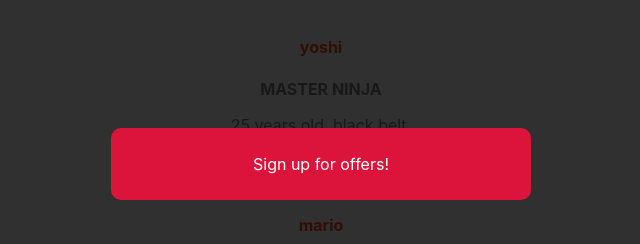
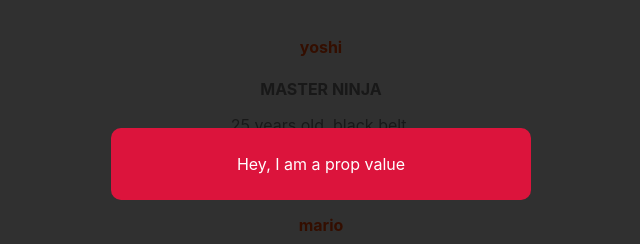
Before and after one commit to ericgross83/svelte-course, a Svelte app: page / in a window 1280 px wide. Shown: the top 244 px of the page, without its empty margins (319-959 px from the left). Built offline with nearby package versions, Linux system fonts and the light colour scheme.

Commit message:
Add stuff

```diff
--- a/src/App.svelte
+++ b/src/App.svelte
@@ -13,7 +13,7 @@
     };
 </script>
 
-<Modal />
+<Modal message="Hey, I am a prop value" isPromo={true} />
 <main>
     {#each people as person (person.id)}
         <div>
--- a/src/Modal.svelte
+++ b/src/Modal.svelte
@@ -1,12 +1,13 @@
-<script>
+<script lang="ts">
+    export let message = 'Default value';
     let showModal = true;
-    let isPromo = true;
+    export let isPromo = false;
 </script>
 
 {#if showModal}
-    <div class="backdrop" class:promo={{isPromo}}>
+    <div class="backdrop" class:promo={isPromo}>
         <div class="modal">
-            <p>Sign up for offers!</p>
+            <p>{message}</p>
         </div>
     </div>
 {/if}
```
